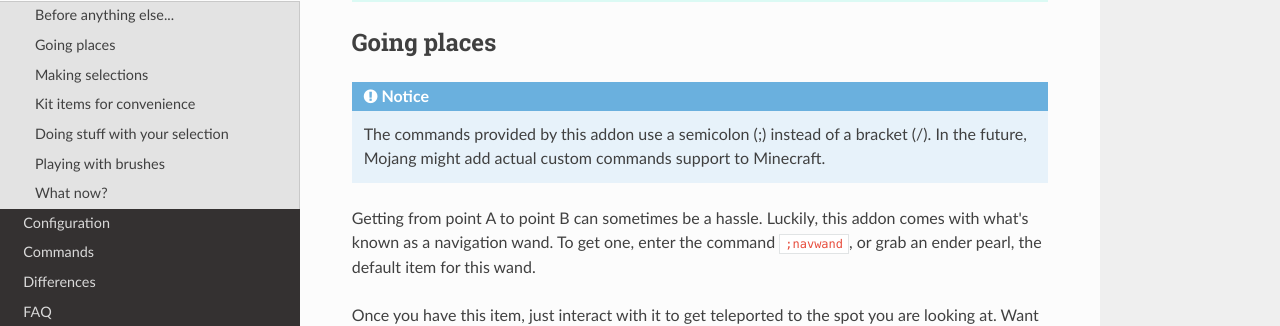
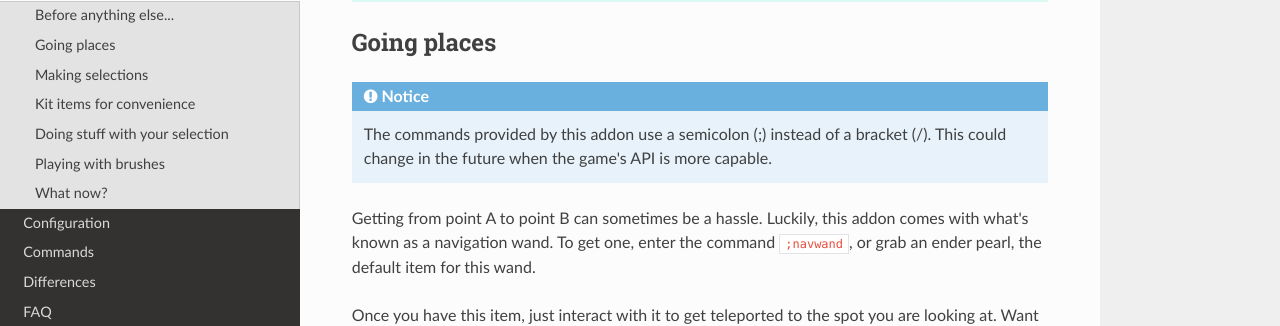
Before and after one commit to SIsilicon/WorldEdit-BE-Docs, an MkDocs documentation site: the page built from docs/quick_start.md, in a window 1280 px wide and 900 px high, scrolled down 306 px. Shown: the part 133-459 px from the top of the window. Built offline with MkDocs 1.6.1, drawn with Linux system fonts in a browser that asks for light colours; nearby versions of some CDN libraries.

Commit message:
Changed message about ; commands

```diff
--- a/docs/quick_start.md
+++ b/docs/quick_start.md
@@ -12,8 +12,7 @@ By default, players are not allowed to use WorldEdit. Only those tagged with "wo
 
 !!! Notice
 
-    The commands provided by this addon use a semicolon (;) instead of a bracket (/).
-    In the future, Mojang might add actual custom commands support to Minecraft.
+    The commands provided by this addon use a semicolon (;) instead of a bracket (/). This could change in the future when the game's API is more capable.
 
 Getting from point A to point B can sometimes be a hassle.
 Luckily, this addon comes with what's known as a navigation wand.
```
